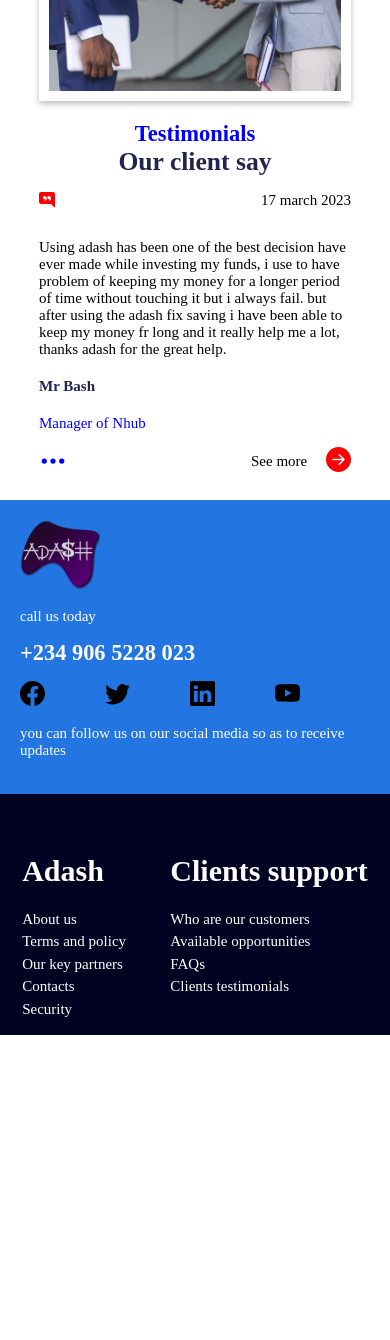
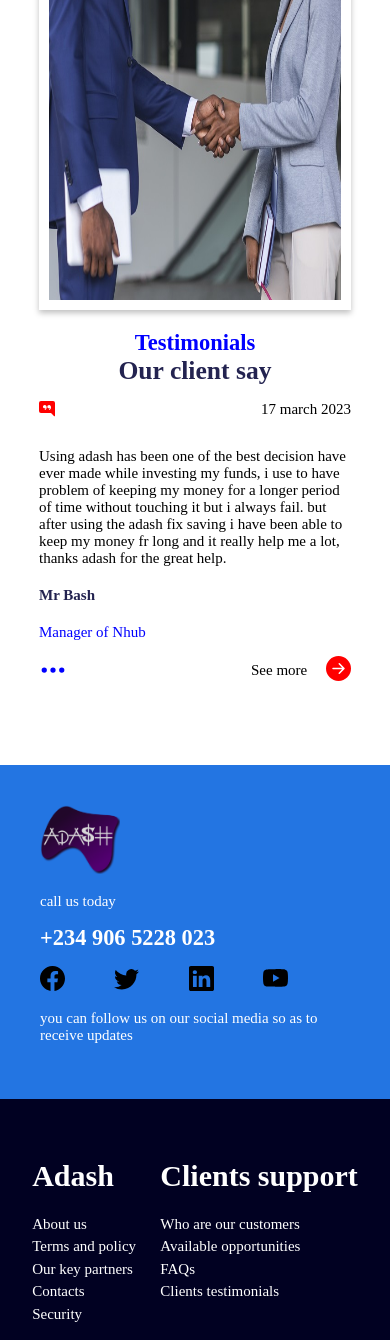
Before and after one commit to Emmy1704/Adash-Project, a React (Create React App) app: page / in a window 390 px wide. Shown: the part 1750-3090 px from the top of the page. Before the commit the page ends 2785 px from the top, so only its background shows below. Built offline with nearby package versions, Linux system fonts and the light colour scheme.

Commit message:
fixed errors after building

```diff
--- a/src/style.css
+++ b/src/style.css
@@ -430,7 +430,7 @@ h5 {
 
    .first{
       width: 100vw;
-      height: 600px;
+      height: fit-content;
    }
    .first .l-top {
       width: 100%;
@@ -457,7 +457,7 @@ h5 {
       display: flex;
       flex-direction: column;
       width: 100vw;
-      height: 540px;
+      height: fit-content;
    }
    .second .l-top {
       padding: 0 40px;
@@ -487,6 +487,7 @@ h5 {
    .fourth {
       flex-direction: column;
       margin-bottom: 60px;
+      height: fit-content;
    }
    .fourth .image {
       width: 80vw;
@@ -500,11 +501,13 @@ h5 {
    }
    .fifth .light {
       width: 100vw;
-      padding: 20px;
+      padding: 40px;
    }
    .fifth .dark {
       width: 100vw;
+      padding: 0 20px;
       padding-top: 40px;
+
    }
 }
 /* mobile */
```
